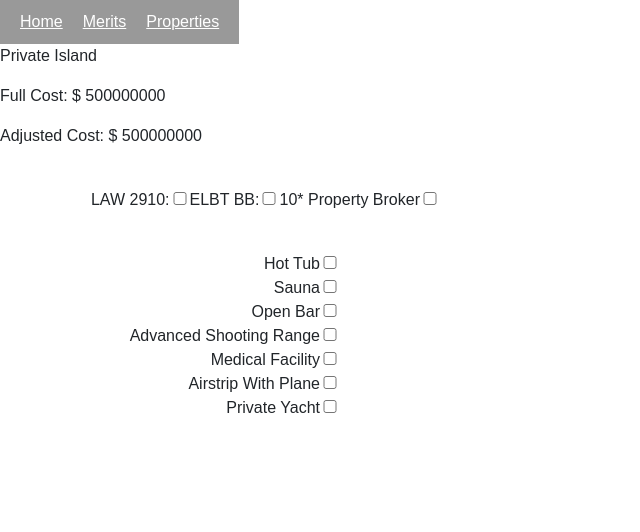
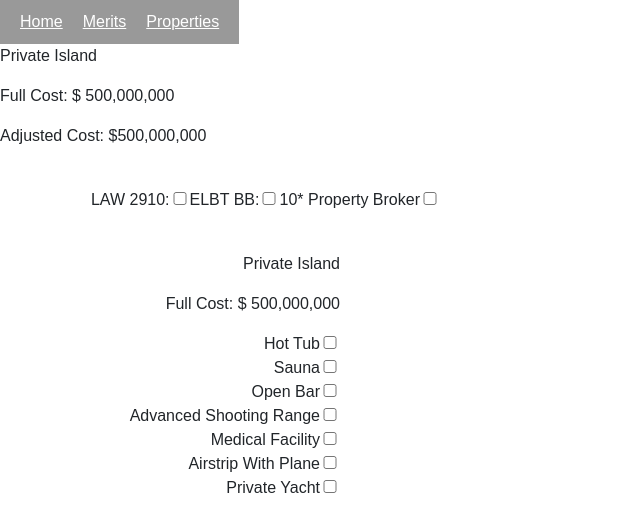
Before and after one commit to parryd4/torn-tools, a React (Create React App) app: page /properties in a window 1280 px wide. Shown: the top 532 px of the page, without its empty margins (0-640 px from the left). Built offline with nearby package versions, Linux system fonts and the light colour scheme; the HTML template or start-up script is replaced by a standard one.

Commit message:
property calc discounts

```diff
--- a/src/containers/PropertyCalcContainer.js
+++ b/src/containers/PropertyCalcContainer.js
@@ -34,14 +34,14 @@ class PropertyCalcContainer extends Component {
       elbt: false,
       propertyBroker: false,
 
-      fullCost: properties.privateIsland.cost,
-      adjustedCost: properties.privateIsland.cost,
+
 
     }
 
     // this.handleInputChange = this.handleInputChange.bind(this)
     this.handleCheckboxChange = this.handleCheckboxChange.bind(this)
     this.fullCost = this.fullCost.bind(this)
+    this.adjustedCost = this.adjustedCost.bind(this)
   }
 
   handleInputChange(event) {
@@ -69,7 +69,10 @@ class PropertyCalcContainer extends Component {
         total += modifications[key]["cost"]
       }
     })
-
+    return total
+  }
+  adjustedCost(){
+    let total = this.fullCost()
     let adjustment = total
     let upgrades = total - properties.privateIsland.cost
     if (this.state.education) {
@@ -81,17 +84,7 @@ class PropertyCalcContainer extends Component {
     if (this.state.propertyBroker) {
       adjustment -= upgrades / 10
     }
-    this.setState({
-      fullCost: total,
-      adjustedCost: adjustment
-    })
-    // return total
-  }
-
-  componentDidUpdate(prevProps, prevState) {
-    if (prevState !== this.state) {
-      this.fullCost()
-    }
+    return adjustment
   }
 
   render() {
@@ -99,8 +92,8 @@ class PropertyCalcContainer extends Component {
       <div>
         <div className='propertyInfo'>
           <p>{this.state.name}</p>
-          <p>Full Cost: $ {this.state.fullCost}</p>
-          <p>Adjusted Cost: $ {this.state.adjustedCost}</p>
+          <p>Full Cost: $ {this.fullCost().toLocaleString('en')}</p>
+          <p>Adjusted Cost: ${this.adjustedCost().toLocaleString('en')}</p>
         </div>
         <div className='options'>
           <label>
@@ -117,6 +110,8 @@ class PropertyCalcContainer extends Component {
           </label>
         </div>
         <div className='upgrades'>
+        <p>{this.state.name}</p>
+        <p>Full Cost: $ {this.fullCost().toLocaleString('en')}</p>
           <label>
             Hot Tub
             <input name='hotTub' type='checkbox' checked={this.state.hotTub} onChange={this.handleCheckboxChange} />
```
